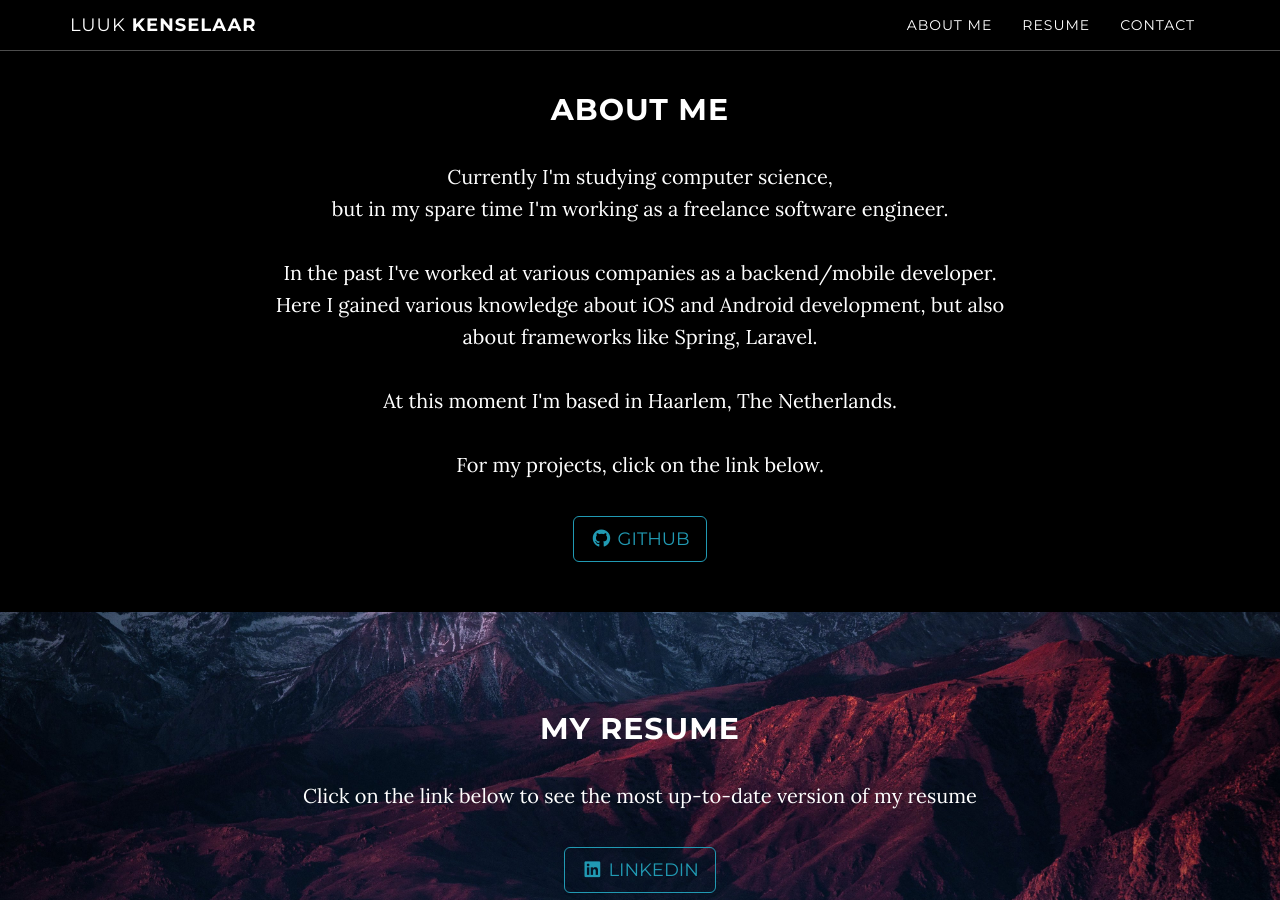
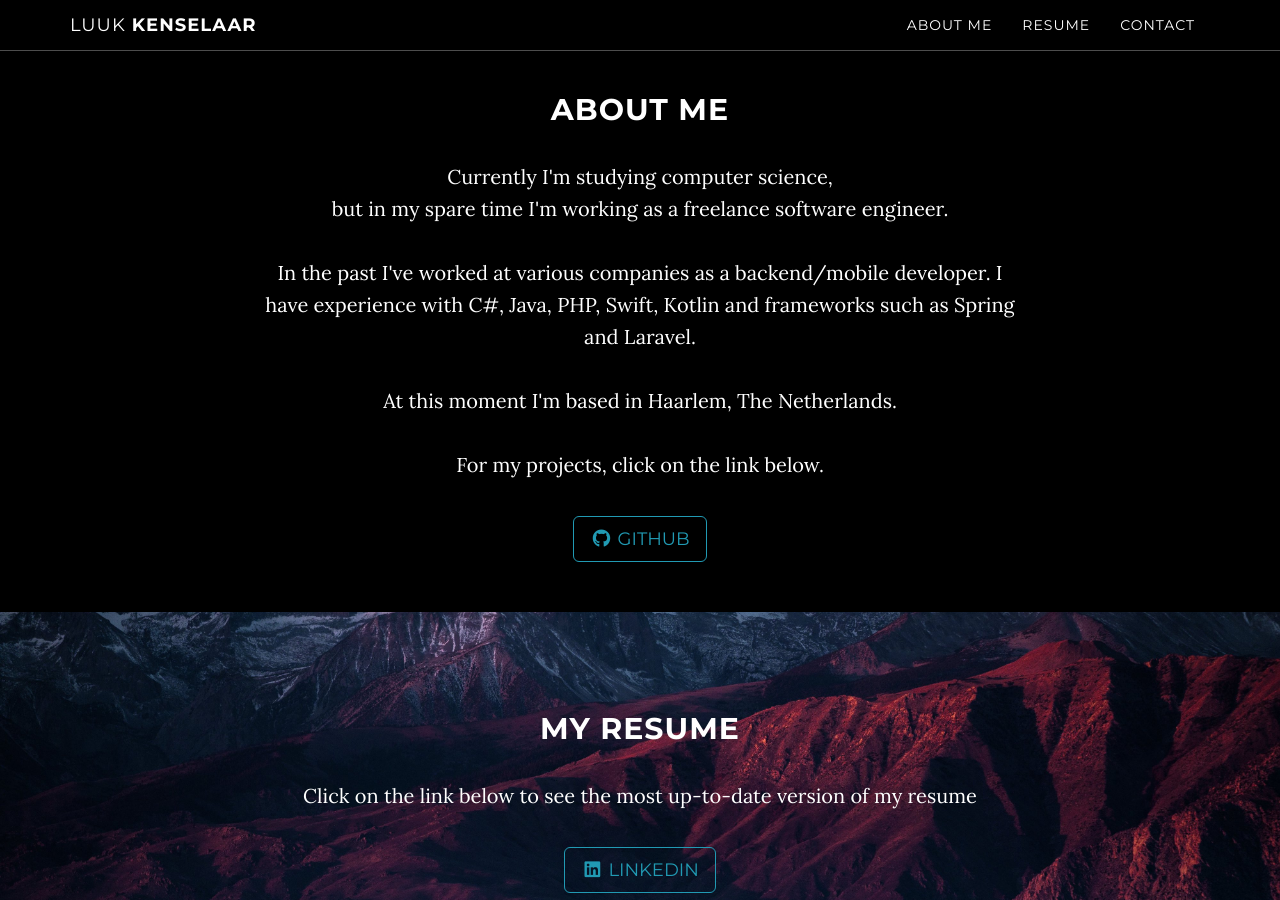
Before and after one commit to Luuk2016/lkenselaar.dev, a Jekyll site: the page built from index.html, in a window 1280 px wide and 900 px high, scrolled down 857 px. Built offline with Jekyll 4.4.1, drawn with Linux system fonts in a browser that asks for light colours.

Commit message:
Update resume and add certificates

```diff
--- a/_includes/about.html
+++ b/_includes/about.html
@@ -6,7 +6,7 @@
                 <p>
 					Currently I'm studying computer science, <br> but in my spare time I'm working as a freelance software engineer. <br><br>
 					In the past I've worked at various companies as a backend/mobile developer.
-					Here I gained various knowledge about iOS and Android development, but also about frameworks like Spring, Laravel. <br><br>
+                    I have experience with C#, Java, PHP, Swift, Kotlin and frameworks such as Spring and Laravel. <br><br>
 					At this moment I'm based in Haarlem, The Netherlands. <br><br>
 					For my projects, click on the link below.
 				</p>
```
Also changed, not shown: 2 other files.
